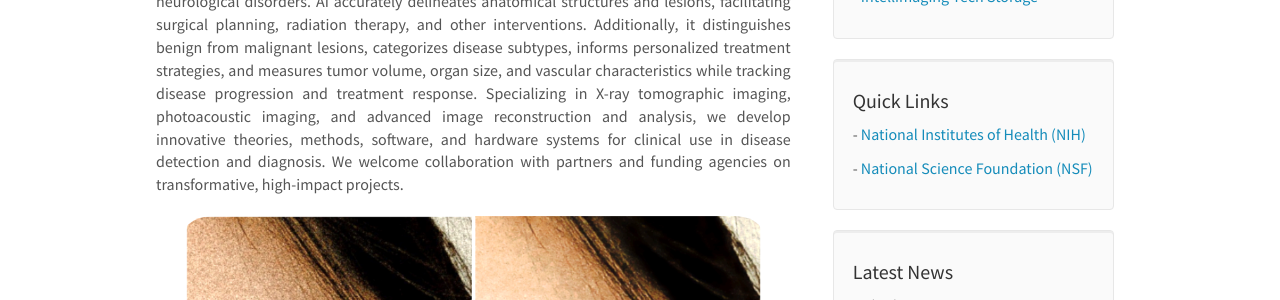
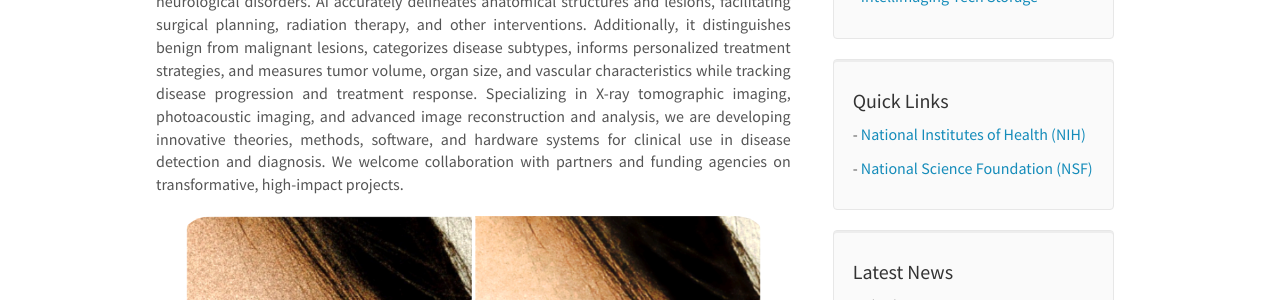
Before and after one commit to intellimaging/intellimaging.github.io, a Jekyll site: the page built from _pages/home.md, in a window 1280 px wide and 934 px high. Shown: the part 287-587 px from the top of the window. Built offline with Jekyll 4.4.1, drawn with Linux system fonts in a browser that asks for light colours; some of the changed text lies outside the part shown.

Commit message:
Update home.md

```diff
--- a/_pages/home.md
+++ b/_pages/home.md
@@ -7,7 +7,7 @@ permalink: /
 ---
 <html>
 <body>
-<p style="text-align: justify;">Artificial Intelligence (AI) is revolutionizing medical imaging by enhancing diagnostic precision, streamlining workflow efficiency, and enabling early disease detection. Leveraging machine learning (ML) and deep learning (DL) techniques, AI-driven tools interpret complex medical images—such as MRIs, CT scans, and ultrasounds—transforming radiology and extending its reach across healthcare. These tools expertly identify abnormalities like tumors, fractures, and infections, while supporting early detection of cancers, cardiovascular diseases, and neurological disorders. AI accurately delineates anatomical structures and lesions, facilitating surgical planning, radiation therapy, and other interventions. Additionally, it distinguishes benign from malignant lesions, categorizes disease subtypes, informs personalized treatment strategies, and measures tumor volume, organ size, and vascular characteristics while tracking disease progression and treatment response. Specializing in X-ray tomographic imaging, photoacoustic imaging, and advanced image reconstruction and analysis, we develop innovative theories, methods, software, and hardware systems for clinical use in disease detection and diagnosis. We welcome collaboration with partners and funding agencies on transformative, high-impact projects.</p>
+<p style="text-align: justify;">Artificial Intelligence (AI) is revolutionizing medical imaging by enhancing diagnostic precision, streamlining workflow efficiency, and enabling early disease detection. Leveraging machine learning (ML) and deep learning (DL) techniques, AI-driven tools interpret complex medical images—such as MRIs, CT scans, and ultrasounds—transforming radiology and extending its reach across healthcare. These tools expertly identify abnormalities like tumors, fractures, and infections, while supporting early detection of cancers, cardiovascular diseases, and neurological disorders. AI accurately delineates anatomical structures and lesions, facilitating surgical planning, radiation therapy, and other interventions. Additionally, it distinguishes benign from malignant lesions, categorizes disease subtypes, informs personalized treatment strategies, and measures tumor volume, organ size, and vascular characteristics while tracking disease progression and treatment response. Specializing in X-ray tomographic imaging, photoacoustic imaging, and advanced image reconstruction and analysis, we are developing innovative theories, methods, software, and hardware systems for clinical use in disease detection and diagnosis. We welcome collaboration with partners and funding agencies on transformative, high-impact projects.</p>
 
 <div markdown="0" id="carousel" class="carousel slide" data-ride="carousel" data-interval="2500" data-pause="hover" >
     <!-- Menu
```
